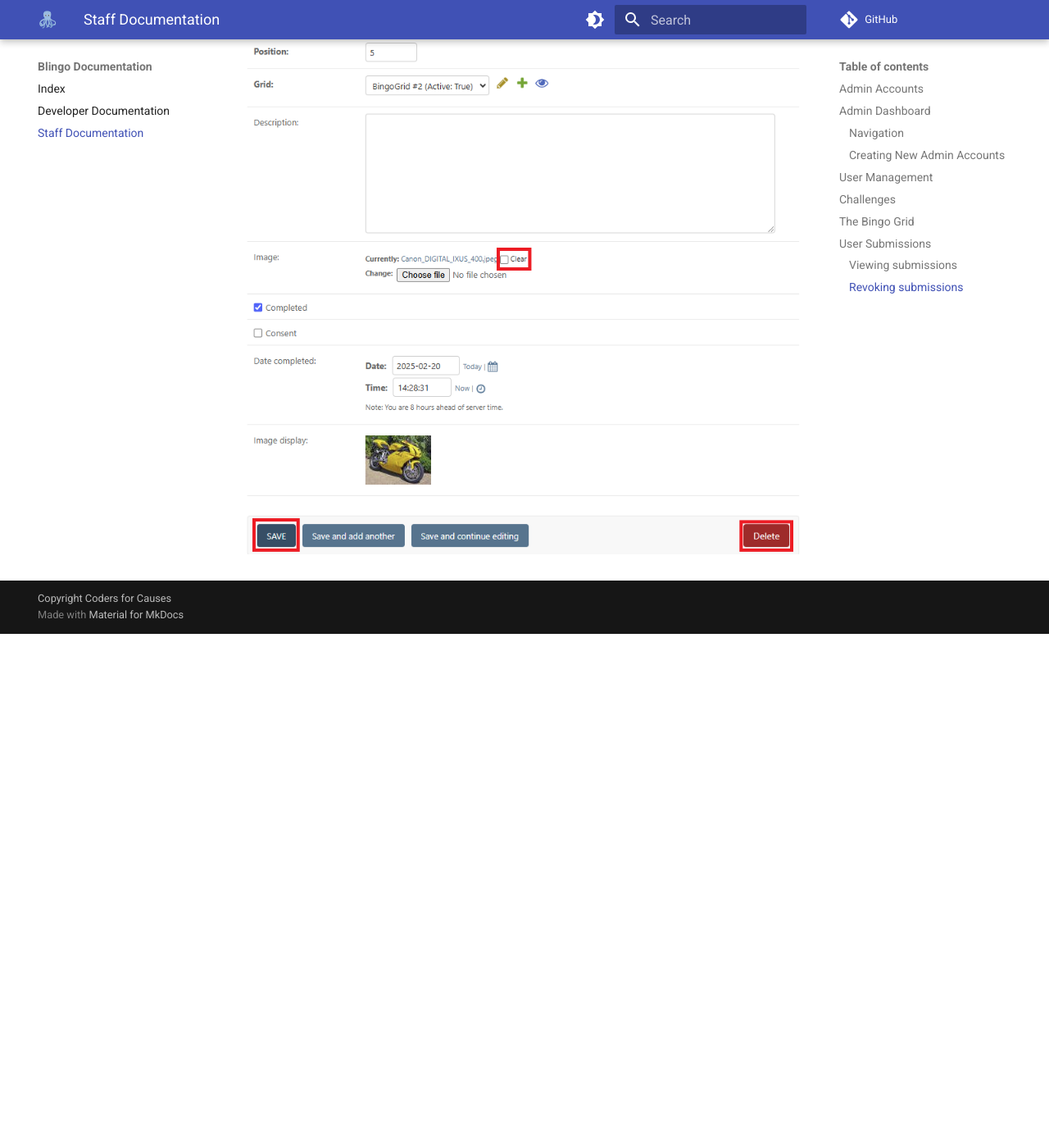
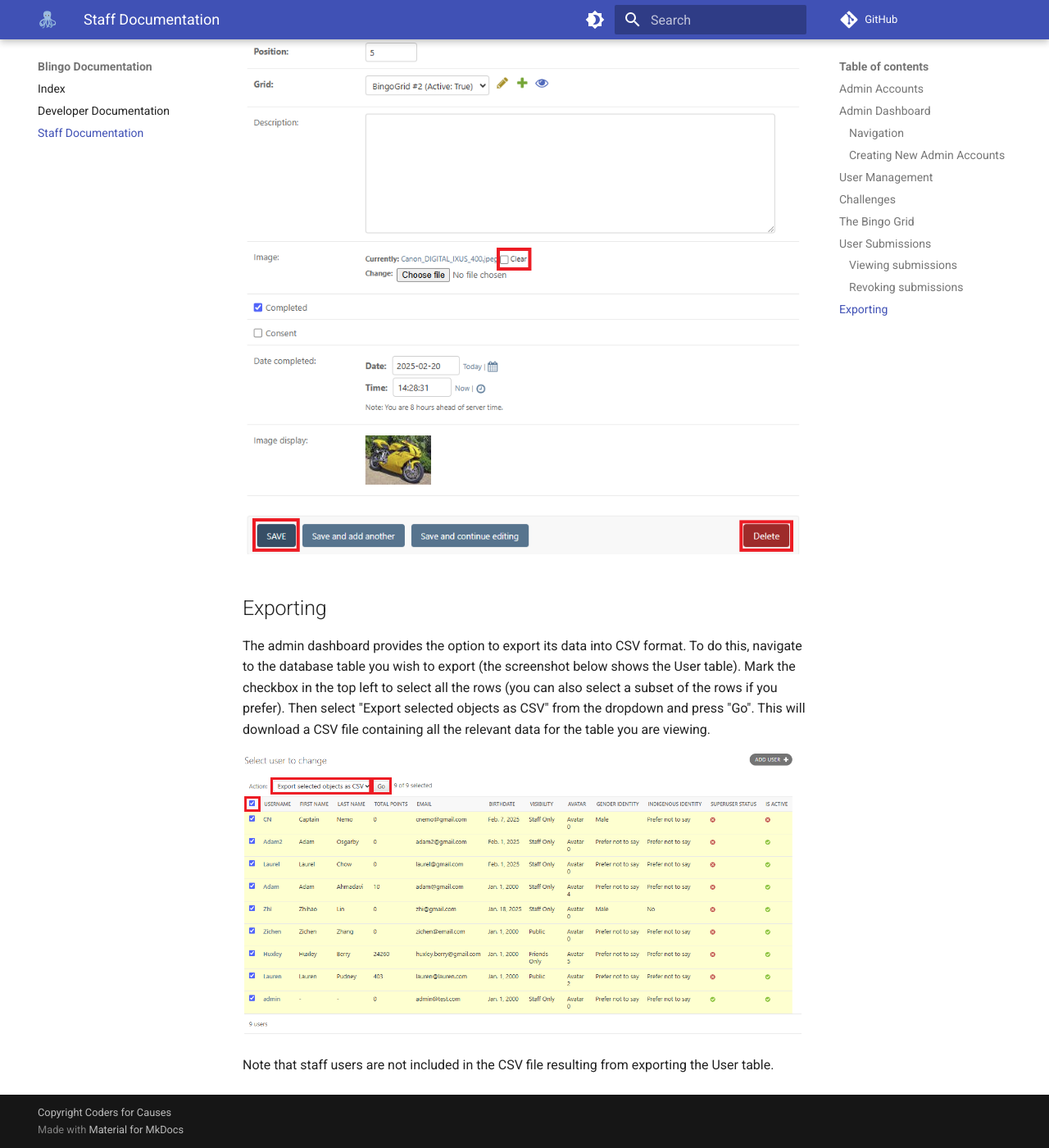
Before and after one commit to codersforcauses/bluecrew, an MkDocs documentation site: the page built from documentation/docs/staff.md, in a window 1280 px wide and 1400 px high, scrolled down 8025 px. Shown: the whole window at 82% size. Built offline with MkDocs 1.6.1 and Material for MkDocs 9.7.7, drawn with Linux system fonts in a browser that asks for light colours; comment, search, counter and statistics services are not loaded; before the commit the page ends 8798 px from its top, so only the background shows below that.

Commit message:
update documentation

```diff
--- a/documentation/docs/staff.md
+++ b/documentation/docs/staff.md
@@ -97,3 +97,11 @@ If you just want to see the submissions of a particular user, this can be done f
 If you wish to revoke a user's submission, you can do so by pressing the delete button. The submission will then no longer be visible in the user's profile page. Alternatively, if you just wish to delete the image the user uploaded, then you can mark the "Clear" checkbox within the image field and press the "Save" button.
 
 ![Screenshot](img/revoking-submission.png)
+
+## Exporting
+
+The admin dashboard provides the option to export its data into CSV format. To do this, navigate to the database table you wish to export (the screenshot below shows the User table). Mark the checkbox in the top left to select all the rows (you can also select a subset of the rows if you prefer). Then select "Export selected objects as CSV" from the dropdown and press "Go". This will download a CSV file containing all the relevant data for the table you are viewing.
+
+![Screenshot](img/exporting.png)
+
+Note that staff users are not included in the CSV file resulting from exporting the User table.
```
Also changed, not shown: documentation/docs/img/exporting.png (added).
